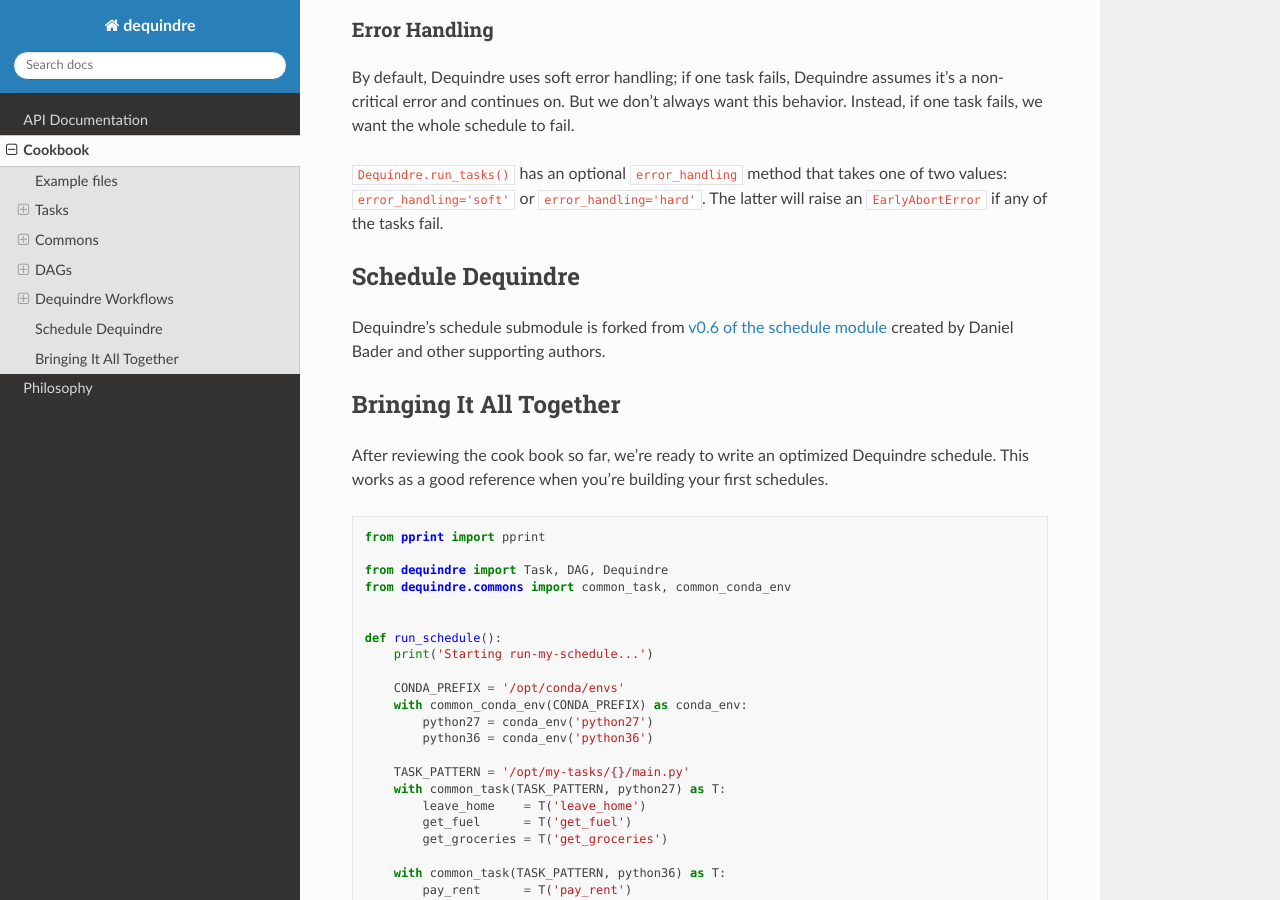
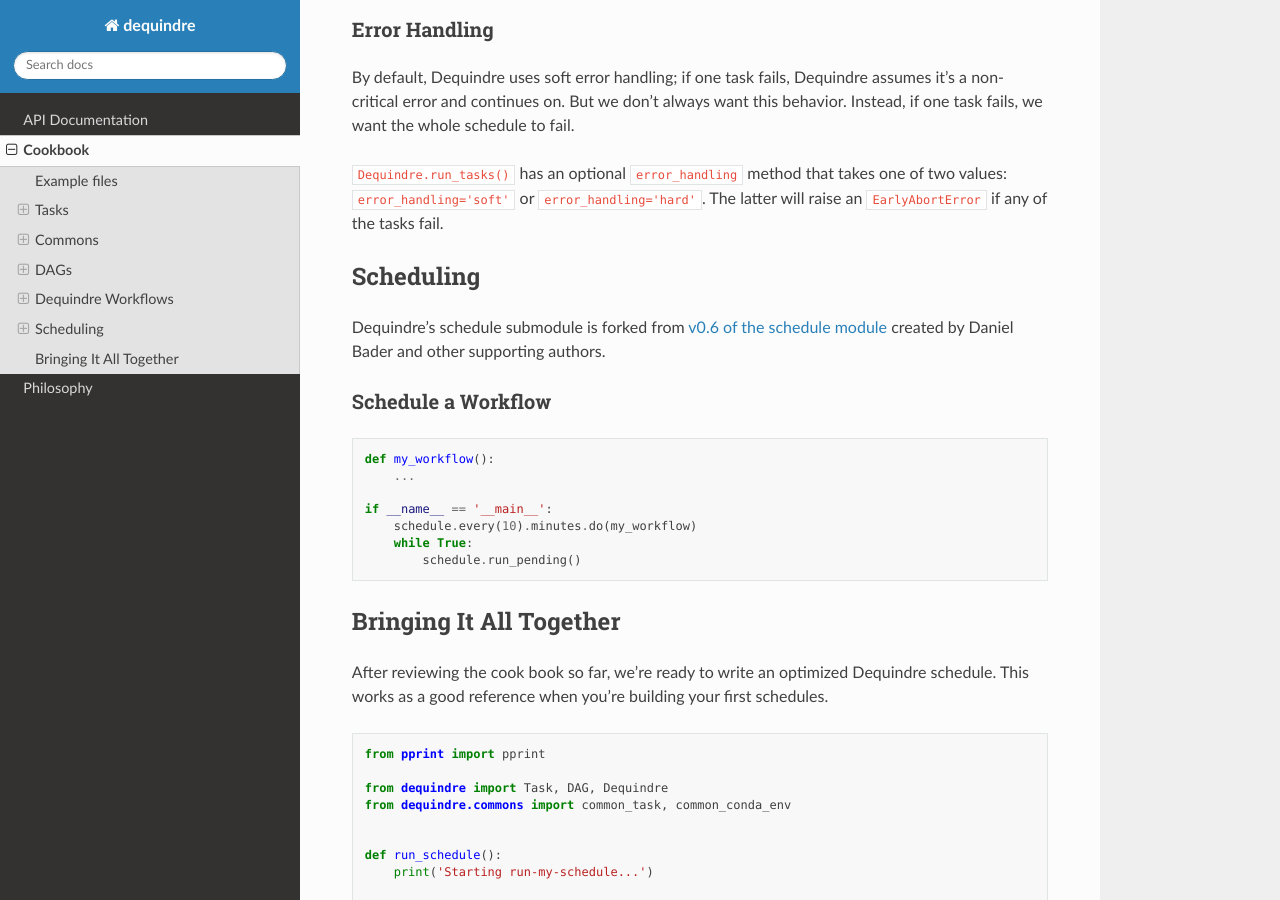
Before and after one commit to vogt4nick/dequindre, a Sphinx documentation site: the page built from docs/source/user-guide/cookbook.rst, in a window 1280 px wide and 900 px high, scrolled down 3040 px. Built offline with Sphinx 7.4.7 and the Read the Docs theme 2.0.0, drawn with Linux system fonts in a browser that asks for light colours.

Commit message:
misc updates to schedule docs

```diff
--- a/docs/source/user-guide/cookbook.rst
+++ b/docs/source/user-guide/cookbook.rst
@@ -12,6 +12,6 @@
 
 .. include:: ./cookbook/dequindre-workflows.rst
 
-.. include:: ./cookbook/schedule-dequindre.rst
+.. include:: ./cookbook/scheduling.rst
 
 .. include:: ./cookbook/altogether.rst
--- a/docs/source/user-guide/cookbook/schedule-dequindre.rst
+++ /dev/null
@@ -1,7 +0,0 @@
-Schedule Dequindre
-------------------
-
-Dequindre's schedule submodule is forked from `v0.6 of the schedule module`_
-created by Daniel Bader and other supporting authors.
-
-.. _v0.6 of the schedule module: https://github.com/dbader/schedule/tree/0.6.0
--- /dev/null
+++ b/docs/source/user-guide/cookbook/scheduling.rst
@@ -0,0 +1,21 @@
+Scheduling
+----------
+
+Dequindre's schedule submodule is forked from `v0.6 of the schedule module`_
+created by Daniel Bader and other supporting authors.
+
+.. _v0.6 of the schedule module: https://github.com/dbader/schedule/tree/0.6.0
+
+
+Schedule a Workflow
+~~~~~~~~~~~~~~~~~~~
+
+.. code-block:: python
+
+    def my_workflow():
+        ...
+
+    if __name__ == '__main__':
+        schedule.every(10).minutes.do(my_workflow)
+        while True:
+            schedule.run_pending()
```
